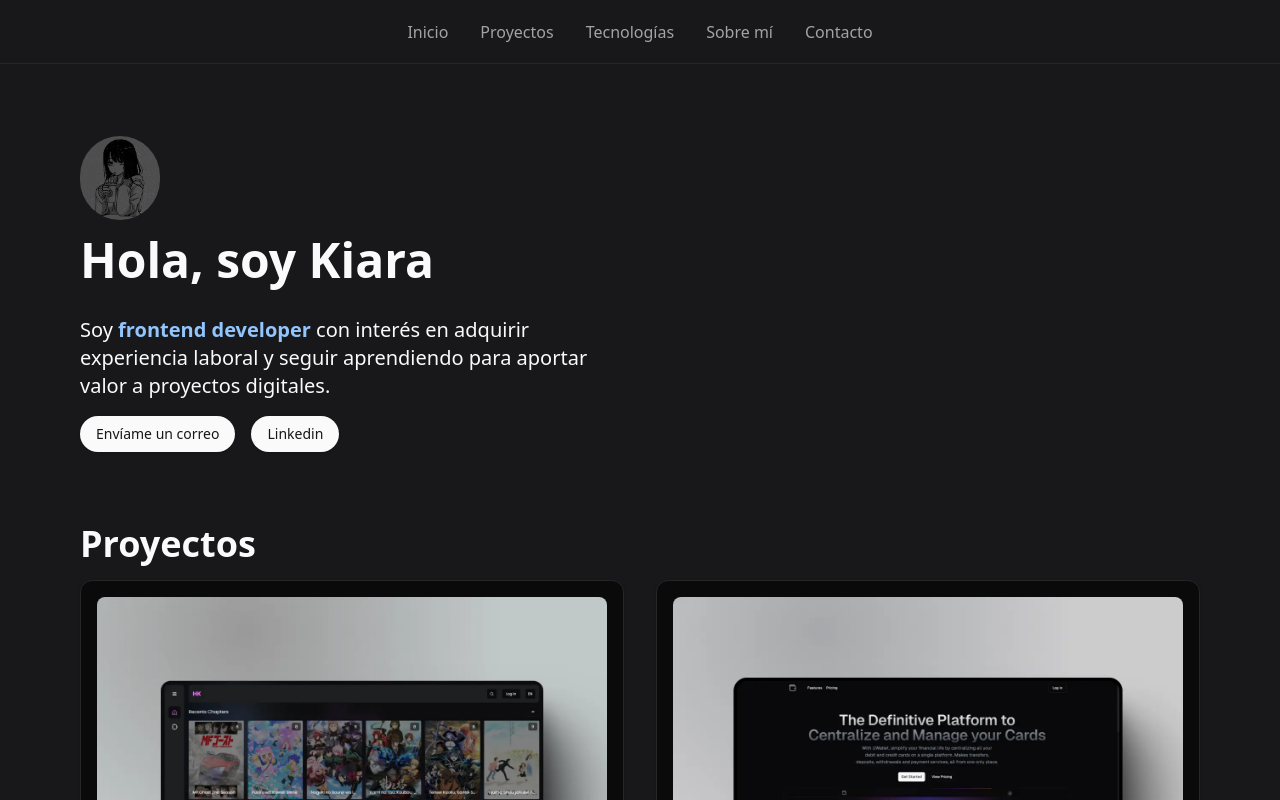
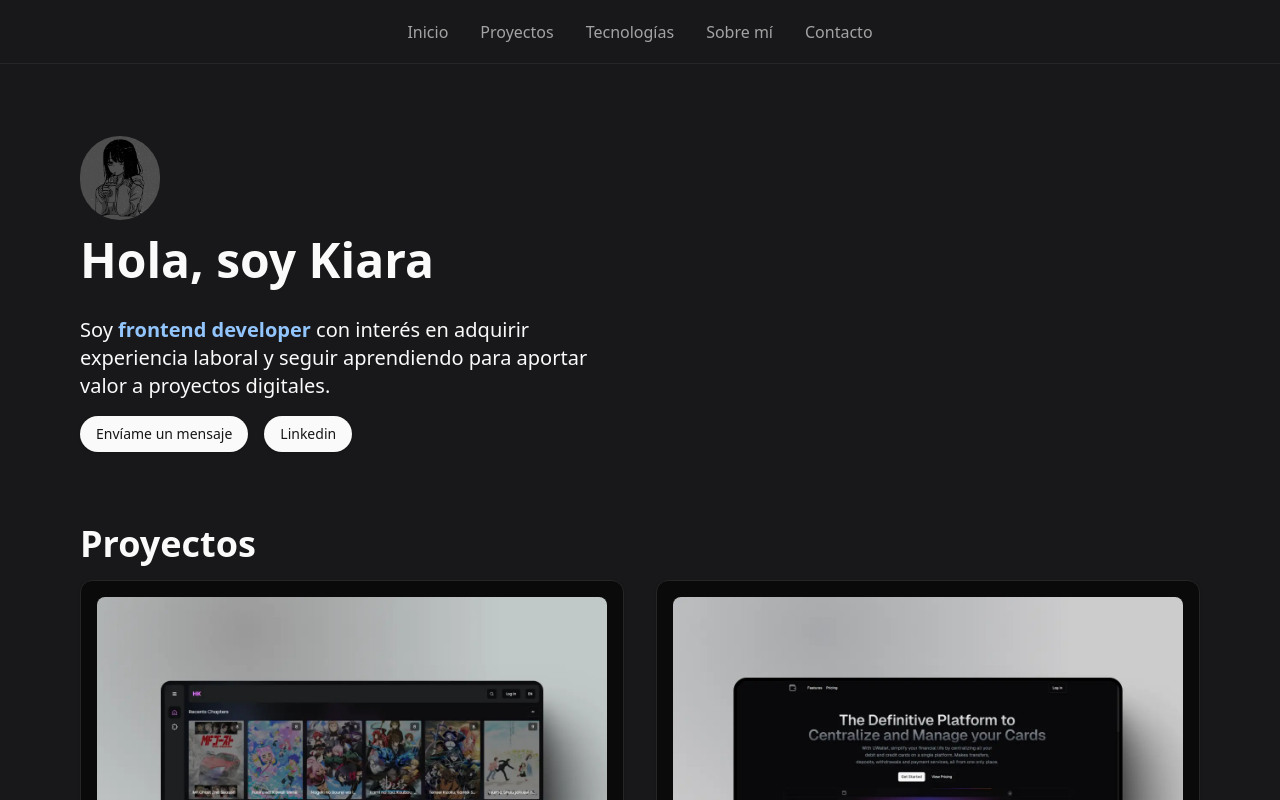
Before and after one commit to KiaraLuz/portafolio, a Next.js app: page / in a window 1280 px wide. Shown: the top 800 px of the page. Built offline with nearby package versions, Linux system fonts and the light colour scheme.

Commit message:
feat: :ambulance: key
fix key

```diff
--- a/src/components/footer.tsx
+++ b/src/components/footer.tsx
@@ -8,8 +8,8 @@ export default function Footer() {
         <div className="grid grid-cols-2">
           {SOCIALS.map((social) => (
             <Link
-              key={social.href}
-              href={social.href}
+              key={social.title}
+              href="https://www.linkedin.com/in/kiara-luz-fernandez-perez-a182a226b/"
               target="_blank"
               className="text-muted-foreground transition-colors hover:text-foreground"
             >
--- a/src/components/introduction.tsx
+++ b/src/components/introduction.tsx
@@ -1,5 +1,6 @@
 import { Button } from "@/components/ui/button";
 import Image from "next/image";
+import Link from "next/link";
 
 export default function Introduction() {
   return (
@@ -19,8 +20,15 @@ export default function Introduction() {
           aportar valor a proyectos digitales.
         </p>
         <div className="flex gap-4">
-          <Button>Envíame un correo</Button>
-          <Button>Linkedin</Button>
+          <Link href="mailto:fernandezperezkiara@gmail.com" target="_blank">
+            <Button>Envíame un mensaje</Button>
+          </Link>
+          <Link
+            href="https://www.linkedin.com/in/kiara-luz-fernandez-perez-a182a226b/"
+            target="_blank"
+          >
+            <Button>Linkedin</Button>
+          </Link>
         </div>
       </div>
       <div className="flex items-center justify-center"></div>
--- a/src/config/index.ts
+++ b/src/config/index.ts
@@ -29,7 +29,7 @@ export const NAVIGATION = [
     },
     {
         title: "Contacto",
-        href: "/contacto"
+        href: "mailto:fernandezperezkiara@gmail.com"
     }
 ]
 
```
